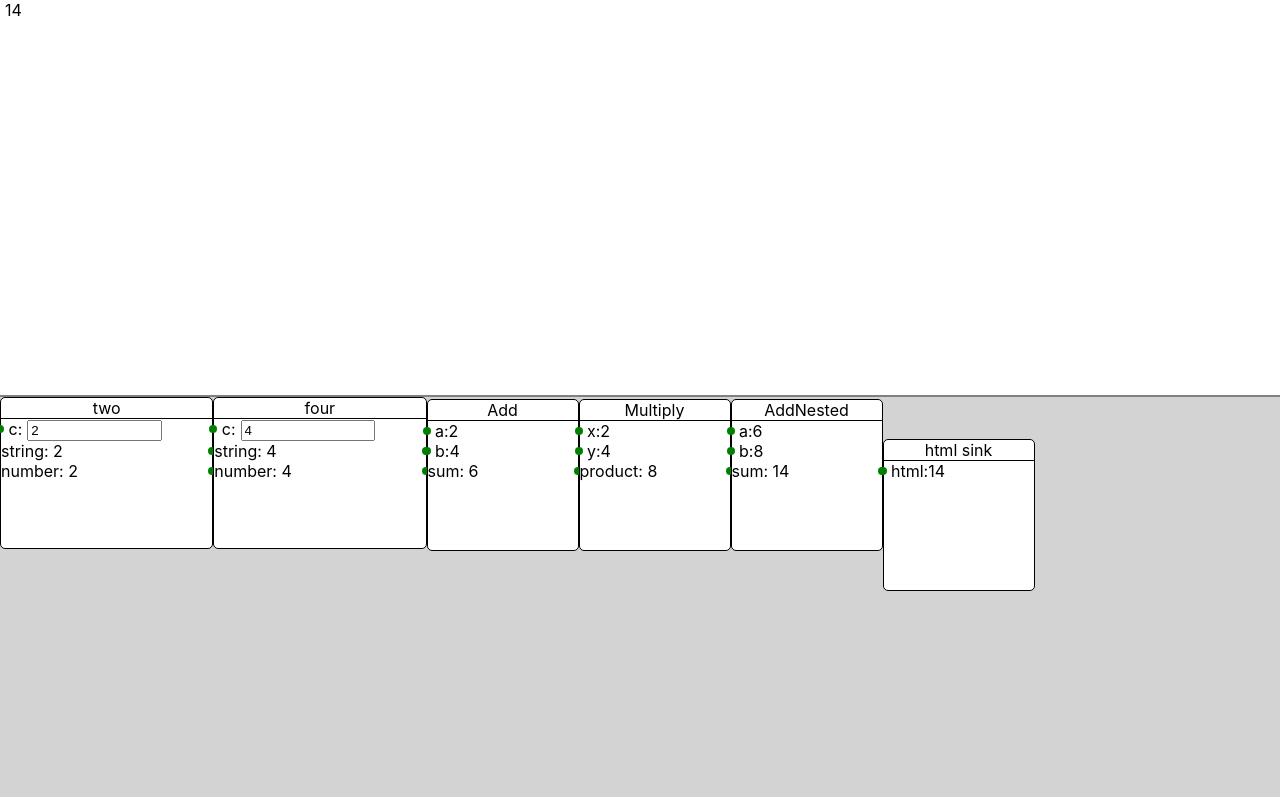
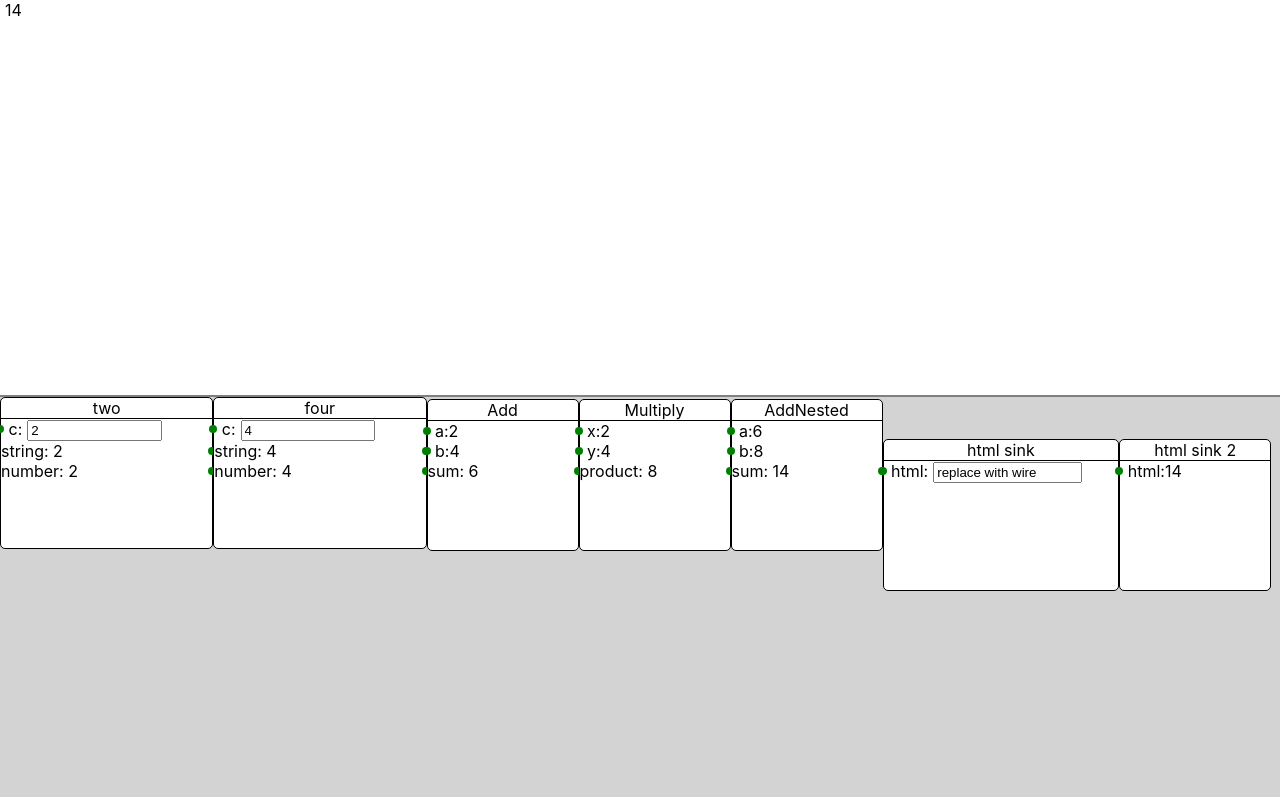
Before and after one commit to adqn/react-node-wrangler, a React (Create React App) app: page / in a window 1280 px wide. Built offline with nearby package versions, Linux system fonts and the light colour scheme.

Commit message:
Checkpoint

```diff
--- a/src/App.tsx
+++ b/src/App.tsx
@@ -81,10 +81,18 @@ const App = () => {
       className: HtmlNode.name,
       title: "html sink",
       inputs: {
+        html: "replace with wire",
+      },
+    },
+    {
+      className: HtmlNode.name,
+      title: "html sink 2",
+      inputs: {
         html: {
           index: 4,
           attr: "sum",
         },
+
       },
     },
   ]);
--- a/src/nodes/NodeView.tsx
+++ b/src/nodes/NodeView.tsx
@@ -1,5 +1,5 @@
 import produce, { enablePatches, applyPatches, Patch } from "immer";
-import React, { useEffect, useState } from "react";
+import React, { useEffect, useState, useCallback } from "react";
 import { BaseNode, NodeDefinition, VisualNode, IO } from "./baseNode";
 
 const SVGCanvas = (props: {
@@ -27,6 +27,7 @@ const WireOverlay = (props: {
   outputKey: string,
   boundingBoxes: boundingBoxes,
   nodes: BaseNode[],
+  setNodes: React.Dispatch<React.SetStateAction<NodeDefinition[]>>,
   x1: number,
   y1: number,
   x2: number,
@@ -42,12 +43,18 @@ const WireOverlay = (props: {
   const [dragging, setDragging] = useState<boolean>();
   const [IsInput, setIsInput] = useState<boolean>();
 
-  const getNodeFromIndexIoKey = (indexIoKey: string) => {
+  const getIndexAsJson = (indexIoKey: string) => {
     const arr = indexIoKey.split("-");
-    return props.nodes[parseInt(arr[0])];
+    const index = parseInt(arr[0])
+    return {
+      index,
+      node: props.nodes[index],
+      io: arr[1],
+      key: arr[2]
+    };
   }
 
-  const handleMouseMove = React.useRef((ev: any) => {
+  const handleMouseMove = useCallback((ev: any) => {
     setDragging(true);
     setPosition(position => {
       //@ts-ignore
@@ -78,7 +85,20 @@ const WireOverlay = (props: {
         }
       }
     })
-  })
+  }, [props.x1, props.x2, props.y1, props.y2])
+
+  const handleMouseUp = () => {
+    setDragging(false);
+    setIsInput(false);
+    document.removeEventListener('mousemove', handleMouseMove);
+    setPosition({
+      x1: props.x1,
+      y1: props.y1,
+      x2: props.x2,
+      y2: props.y2,
+      coords: position.coords,
+    });
+  };
 
   const handleMouseDown = (ev: any) => {
     const pageX = ev.pageX
@@ -91,36 +111,40 @@ const WireOverlay = (props: {
         }
       })
     );
-    document.addEventListener('mousemove', handleMouseMove.current);
-  }
-
-  const handleMouseUp = () => {
-    setDragging(false);
-    document.removeEventListener('mousemove', handleMouseMove.current);
-    setPosition(position => Object.assign({}, position, {coords: {}}))
+    document.addEventListener('mousemove', handleMouseMove);
+    document.addEventListener('mouseup', handleMouseUp, {once: true});
   }
 
   useEffect(() => {
     if (dragging) {
-      let foundNode: BaseNode | undefined;
       Object.entries(props.boundingBoxes).filter(([key, value]) => {
         const xRange = [props.boundingBoxes[key].x - 10, props.boundingBoxes[key].x + 10];
         const yRange = [-props.origin.y + props.boundingBoxes[key].y - 10, -props.origin.y + props.boundingBoxes[key].y + 10];
         return position.y2 >= yRange[0] && position.y2 <= yRange[1]
           && position.x2 >= xRange[0] && position.x2 <= xRange[1];
       }).forEach((boundingBox) => {
-        const foundInput = boundingBox[0].split("-")[2];
-        const currentOutput = props.outputKey.split("-")[2];
-        foundNode = getNodeFromIndexIoKey(boundingBox[0]);
-        if (foundNode) {
+        const foundInput = getIndexAsJson(boundingBox[0]);
+        const currentOutput = getIndexAsJson(props.outputKey);
+        const currentInput = getIndexAsJson(props.inputKey);
+        if (foundInput.node !== currentInput.node) {
           if (IsInput) {
-            console.log("from: ", getNodeFromIndexIoKey(props.outputKey), "output: ", currentOutput);
-            console.log("to: ", foundNode, "input: ", foundInput);
+            props.setNodes(produce((nodeDefinitions) => {
+              const oldInputDefinition = currentInput.node.getDefinition();
+              oldInputDefinition.inputs[currentInput.key] = '';
+              nodeDefinitions[currentInput.index] = oldInputDefinition;
+
+              const newInputDefinition = foundInput.node.getDefinition();
+              newInputDefinition.inputs[foundInput.key] = {
+                index: currentOutput.index,
+                attr: currentOutput.key,
+              };
+              nodeDefinitions[foundInput.index] = newInputDefinition;
+            }))
           }
         }
       })
     }
-  }, [dragging])
+  }, [position, props.setNodes])
 
   useEffect(() => {
     const updatedPosition = (['x1', 'x2', 'y1', 'y2'] as const).some((key) => position[key] !== props[key]);
@@ -134,7 +158,7 @@ const WireOverlay = (props: {
         coords: position.coords,
       })
     }
-  }, [props.x1, props.x2, props.y1, props.y2, position])
+  }, [props.x1, props.x2, props.y1, props.y2])
 
   return (
     <>
@@ -147,7 +171,7 @@ const WireOverlay = (props: {
           setIsInput(false);
           handleMouseDown(ev)
         }}
-        onMouseUp={handleMouseUp}
+        pointerEvents="bounding-box"
       /> */}
       <circle
         id="sink"
@@ -158,7 +182,6 @@ const WireOverlay = (props: {
           setIsInput(true);
           handleMouseDown(ev)
         }}
-        onMouseUp={handleMouseUp}
         pointerEvents="bounding-box"
       />
       <line
@@ -175,10 +198,6 @@ const WireOverlay = (props: {
 
 interface boundingBoxes {
   [indexIoKey: string]: DOMRect;
-}
-
-interface lastMovedRectMap {
-  [index: number]: DOMRect;
 }
 
 enablePatches();
@@ -261,13 +280,14 @@ export const NodeView = (props: {
                 const y1 = -nodeViewBoundingBox.y + outRect.y - 1 + outRect.height / 2;
                 const y2 = -nodeViewBoundingBox.y + inRect.y - 1 + inRect.height / 2;
                 return <WireOverlay
-                  key={`${inputKey}-${outputKey}`}
+                  key={`${inputKey}`}
                   origin={nodeViewBoundingBox}
                   nodeTo={node}
                   inputKey={inputKey}
                   outputKey={outputKey}
                   boundingBoxes={boundingBoxes}
                   nodes={props.nodes}
+                  setNodes={props.setNodes}
                   x1={x1}
                   y1={y1}
                   x2={x2}
```
